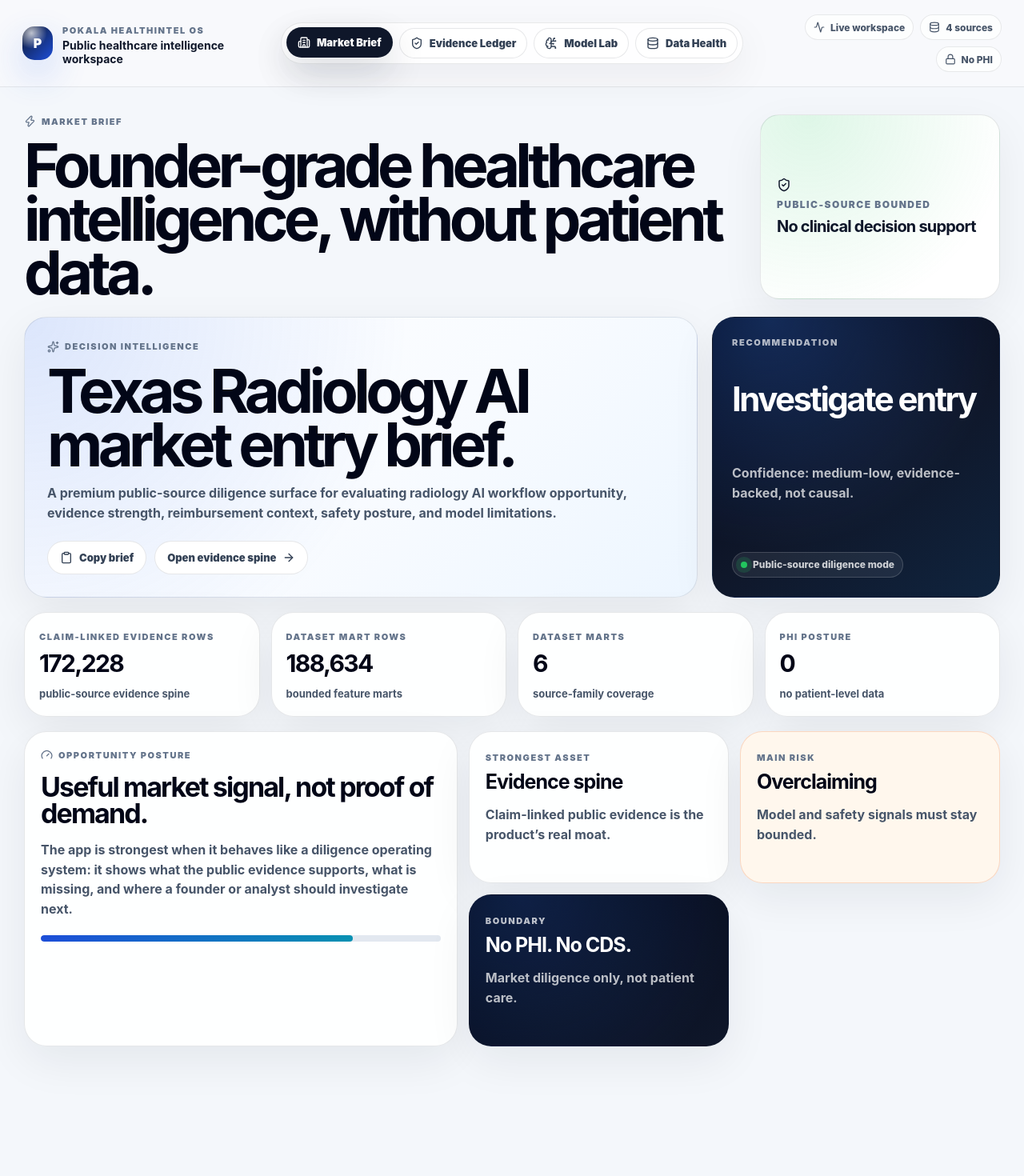
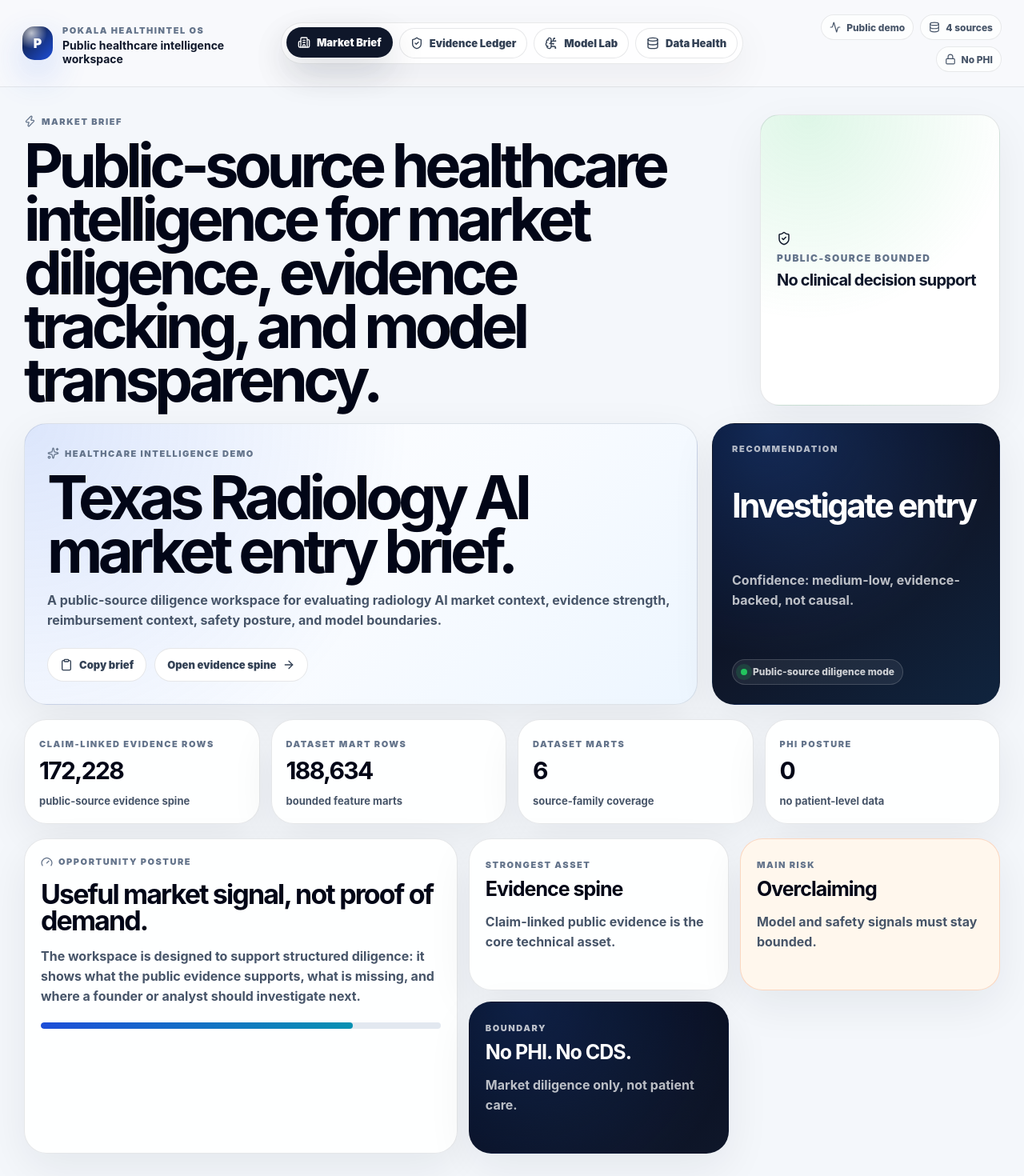
Before and after one commit to KrishnaSaiPokala/pokala-healthintel-os, a React (Vite) app in the folder apps/web/: page / in a window 1280 px wide. Shown: the top 1470 px of the page at 80% size. Before the commit the page ends 1378 px from the top, so only its background shows below. Built offline with nearby package versions, Linux system fonts and the light colour scheme.

Commit message:
Professionalize public site copy and restore web build dependency

```diff
--- a/apps/web/src/app/App.tsx
+++ b/apps/web/src/app/App.tsx
@@ -2,7 +2,6 @@ import { useMemo, useState } from 'react';
 import {
   Activity,
   ArrowRight,
-  BarChart3,
   BrainCircuit,
   Building2,
   CheckCircle2,
@@ -102,11 +101,11 @@ function MarketBrief() {
     <section className="pageStack">
       <div className="heroGrid">
         <article className="heroCard heroPrimary">
-          <span className="eyebrow"><Sparkles size={15} /> Decision intelligence</span>
+          <span className="eyebrow"><Sparkles size={15} /> Healthcare intelligence demo</span>
           <h1>Texas Radiology AI market entry brief.</h1>
           <p>
-            A premium public-source diligence surface for evaluating radiology AI workflow opportunity,
-            evidence strength, reimbursement context, safety posture, and model limitations.
+            A public-source diligence workspace for evaluating radiology AI market context,
+            evidence strength, reimbursement context, safety posture, and model boundaries.
           </p>
 
           <div className="heroActions">
@@ -150,7 +149,7 @@ function MarketBrief() {
           <span className="eyebrow"><Gauge size={15} /> Opportunity posture</span>
           <h2>Useful market signal, not proof of demand.</h2>
           <p>
-            The app is strongest when it behaves like a diligence operating system: it shows what the public evidence supports,
+            The workspace is designed to support structured diligence: it shows what the public evidence supports,
             what is missing, and where a founder or analyst should investigate next.
           </p>
           <div className="meter"><i style={{ width: '78%' }} /></div>
@@ -159,7 +158,7 @@ function MarketBrief() {
         <article className="bentoTile">
           <span>Strongest asset</span>
           <strong>Evidence spine</strong>
-          <p>Claim-linked public evidence is the product’s real moat.</p>
+          <p>Claim-linked public evidence is the core technical asset.</p>
         </article>
 
         <article className="bentoTile warning">
@@ -279,10 +278,10 @@ function ModelLab() {
 
       <article className="bentoTile large">
         <span className="eyebrow"><ShieldAlert size={15} /> Model boundary</span>
-        <h2>The model is useful only because the caveat is visible.</h2>
+        <h2>The model layer is useful only when its limitations are visible.</h2>
         <p>
           A ROC-AUC around 0.60 can support research prioritization, but it cannot support clinical, causal,
-          or production forecasting claims. That honesty is what makes the product credible.
+          or production forecasting claims. The interface keeps this boundary visible.
         </p>
       </article>
     </section>
@@ -312,9 +311,9 @@ function DataHealth() {
 
       <article className="bentoTile dark">
         <span>System boundary</span>
-        <strong>Bounded public-source demo</strong>
+        <strong>Bounded public-source workspace</strong>
         <p>
-          Raw source certification is pending. The product is not a full raw data lake yet, and it does not process PHI.
+          Raw source certification is pending. This is a bounded public-data workspace and does not process PHI.
         </p>
       </article>
     </section>
@@ -354,7 +353,7 @@ export function App() {
         </nav>
 
         <div className="trustPills">
-          <span><Activity size={14} /> Live workspace</span>
+          <span><Activity size={14} /> Public demo</span>
           <span><Database size={14} /> {sourceCount} sources</span>
           <span><Lock size={14} /> No PHI</span>
         </div>
@@ -364,7 +363,7 @@ export function App() {
         <section className="workspaceIntro">
           <div>
             <span className="eyebrow"><Zap size={15} /> {activeTab.label}</span>
-            <h1>Founder-grade healthcare intelligence, without patient data.</h1>
+            <h1>Public-source healthcare intelligence for market diligence, evidence tracking, and model transparency.</h1>
           </div>
           <div className="postureCard">
             <ShieldCheck size={18} />
```
